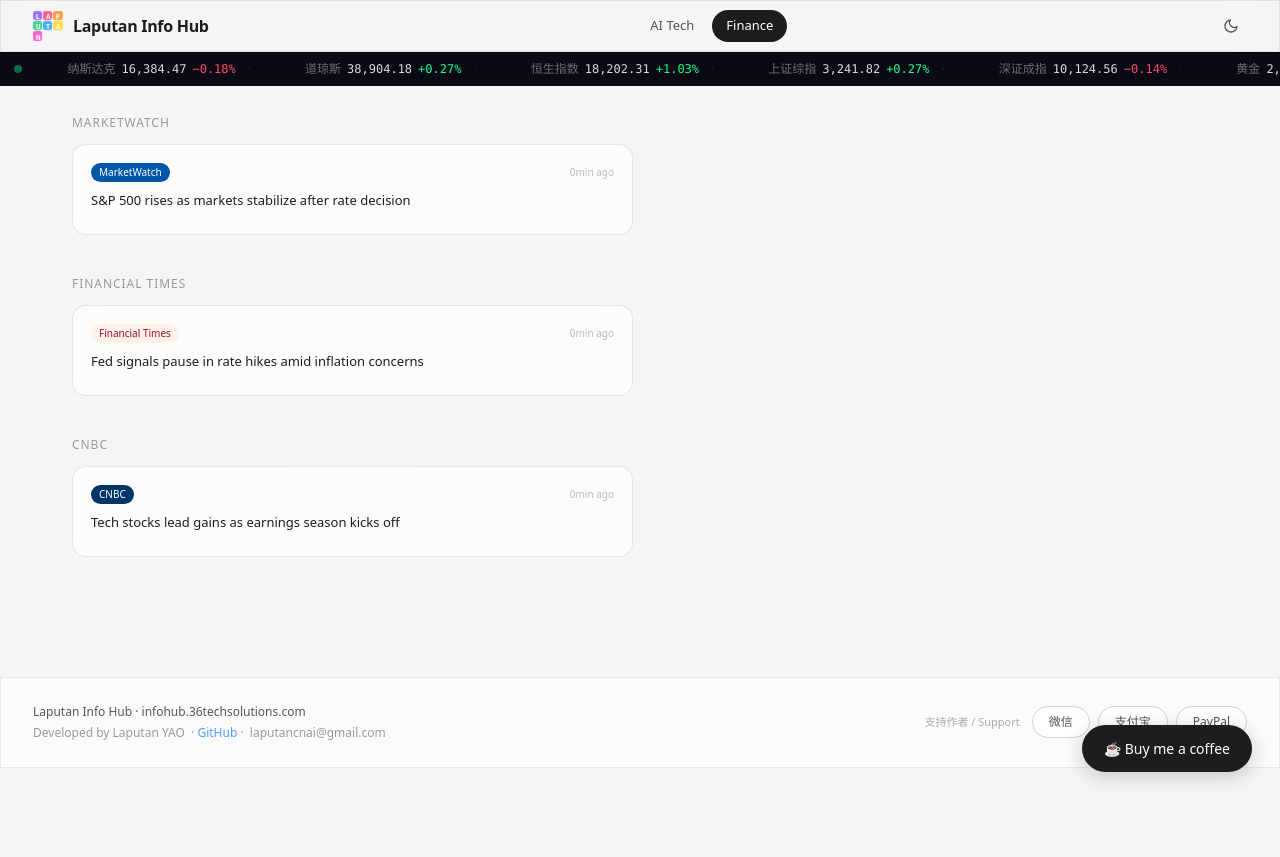
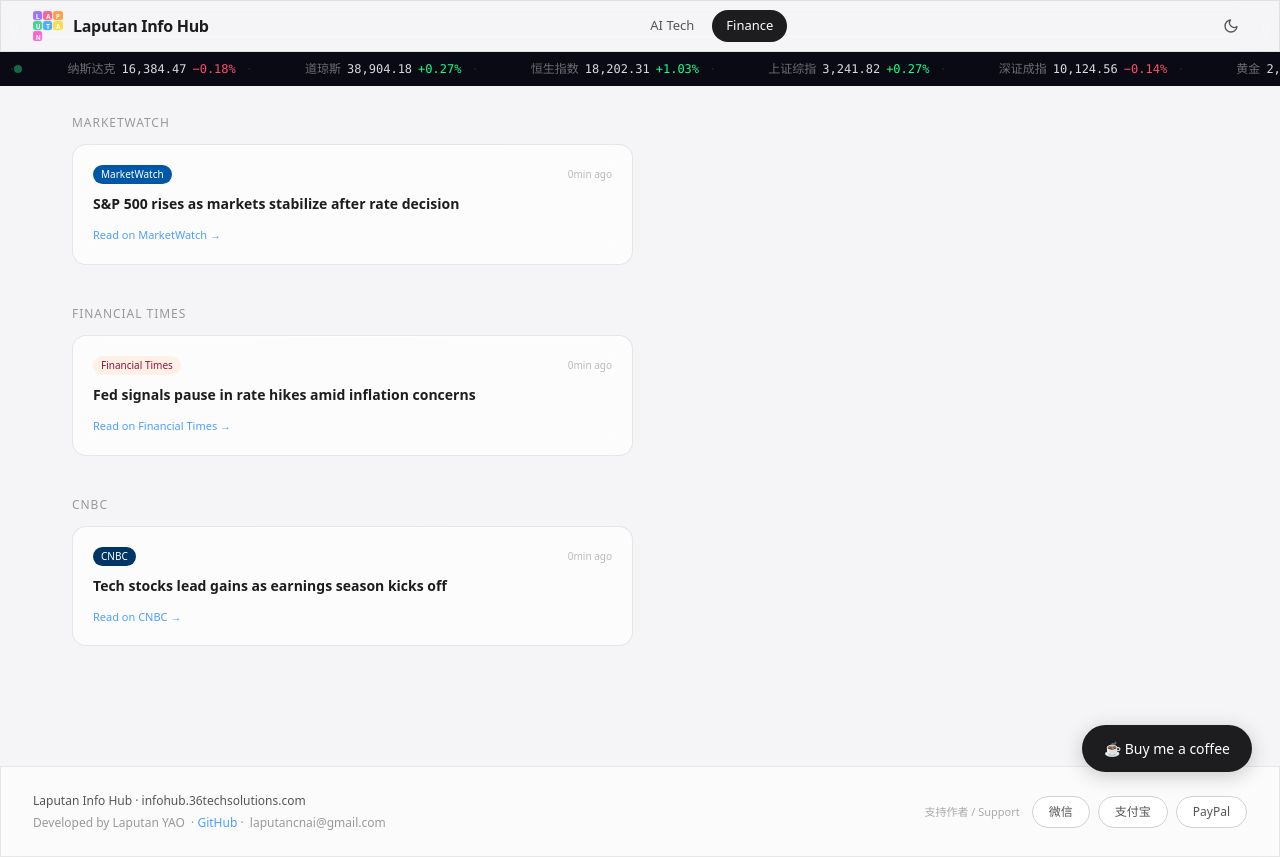
Before and after one commit to laputancnai-png/infohub, a Next.js app: page /finance in a window 1280 px wide. Before the commit the page ends 800 px from the top, so only its background shows below. Built offline with nearby package versions, Linux system fonts and the light colour scheme; no server answers.

Commit message:
feat: expand finance news card to show full description with read-more link

```diff
--- a/src/components/finance/FinanceNewsCard.tsx
+++ b/src/components/finance/FinanceNewsCard.tsx
@@ -15,16 +15,23 @@
 
 export function FinanceNewsCard({ item }: FinanceNewsCardProps) {
   return (
-    <a href={item.url} target="_blank" rel="noopener noreferrer" className="no-underline">
-      <GlassCard hover className="p-[18px]">
-        <div className="flex items-center justify-between mb-2.5">
-          <Badge variant={item.source}>{LABELS[item.source]}</Badge>
+    <a href={item.url} target="_blank" rel="noopener noreferrer" className="no-underline group">
+      <GlassCard hover className="p-5 flex flex-col gap-2.5 h-full">
+        <div className="flex items-center justify-between">
+          <Badge variant={item.source}>{LABELS[item.source] ?? item.source}</Badge>
           <span className="text-[10px] text-[#bbb]">{timeAgo(item.publishedAt)}</span>
         </div>
-        <div className="text-[13px] font-medium text-[#1d1d1f] dark:text-[#f5f5f7] leading-snug mb-1.5">{item.title}</div>
+        <div className="text-[14px] font-semibold text-[#1d1d1f] dark:text-[#f5f5f7] leading-snug group-hover:text-[#4d9fff] transition-colors">
+          {item.title}
+        </div>
         {item.description && (
-          <div className="text-[11px] text-[#888] dark:text-[#666] leading-snug line-clamp-2">{item.description}</div>
+          <div className="text-[12px] text-[#666] dark:text-[#888] leading-relaxed">
+            {item.description}
+          </div>
         )}
+        <div className="text-[11px] text-[#4d9fff] mt-auto pt-1">
+          Read on {LABELS[item.source] ?? item.source} →
+        </div>
       </GlassCard>
     </a>
   );
```
